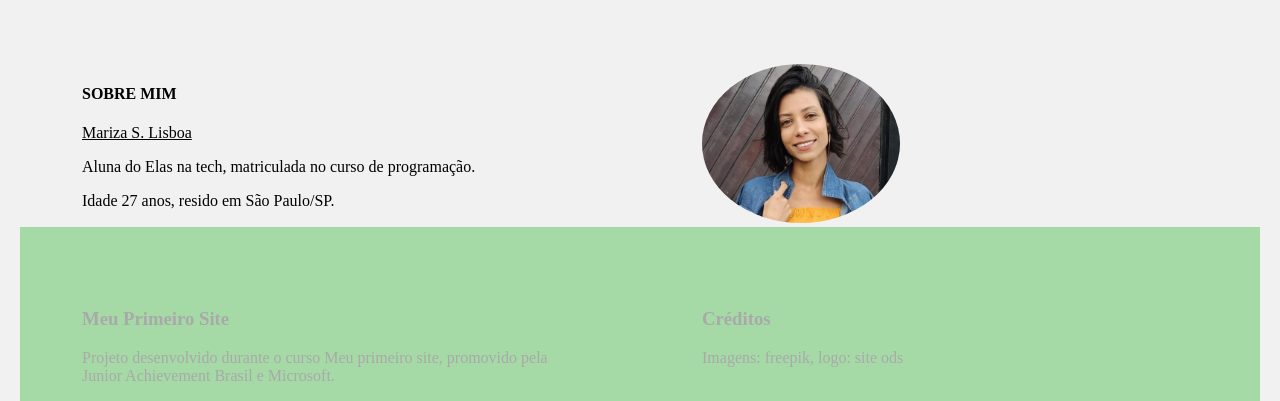
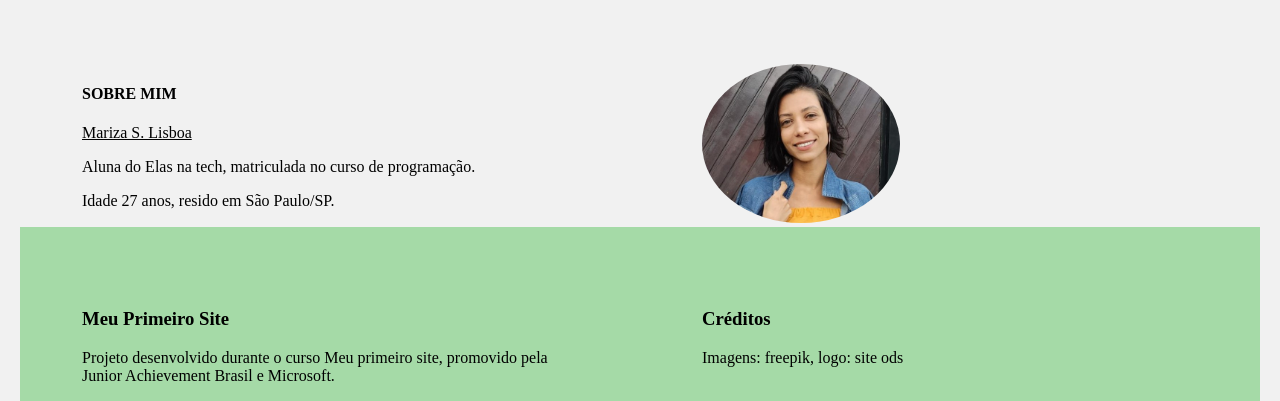
Before and after one commit to Mrzlisboa/meuprimeirosite, a plain HTML site: page index.html in a window 1280 px wide. Shown: the part 4408-4809 px from the top of the page. Drawn offline with Linux system fonts and the light colour scheme.

Commit message:
Update estilo.css

```diff
--- a/estilo.css
+++ b/estilo.css
@@ -98,7 +98,7 @@ li:hover{
 footer{
     background-color: rgb(165, 218, 167);
     float: left;
-    color: DarkGray;
+    color: grey11;
     width: 100%;
     height: 20%;
 }
```
